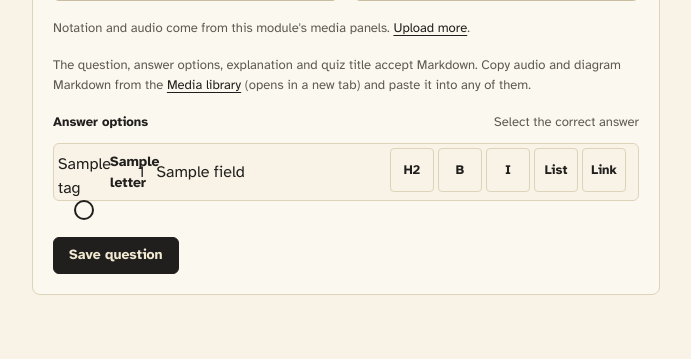
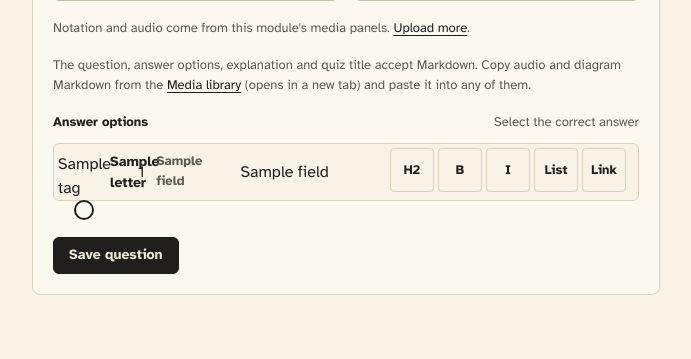
Before and after one commit to giasuddin90/dhakabassist, a Django app: template templates/manage_panel/quiz_form.html in a window 1280 px wide. Shown: the part 822-1181 px from the top of the page, without its empty margins (580-1271 px from the left). Run offline with Django 4.2, Linux system fonts and the light colour scheme; the template is opened without the code that fills it: most values are stand-ins (such as "Sample title", 1, 10 or a date in 2020); form fields are guessed from the names that the template uses; parts of the project's set-up code (start-up, migrations or seed data) failed here and were passed over.

Commit message:
quiz fix

```diff
--- a/static/css/manage.css
+++ b/static/css/manage.css
@@ -811,6 +811,14 @@ body.manage {
   flex-wrap: wrap;
   align-items: center;
   gap: 4px 12px;
+}
+
+.answer-edit__lang {
+  flex: none;
+  width: 4.5rem;
+  font-size: 13px;
+  font-weight: 700;
+  color: var(--text-muted);
 }
 
 .answer-edit__text + .answer-edit__text {
--- a/templates/manage_panel/quiz_form.html
+++ b/templates/manage_panel/quiz_form.html
@@ -95,6 +95,8 @@
           <div class="answer-edit__texts">
             {% for field in option.bilingual.text %}
               <div class="answer-edit__text">
+                {# Without the language tag, an option written alike in both languages looks listed twice. #}
+                <label class="answer-edit__lang" for="{{ field.id_for_label }}">{{ field.label }}</label>
                 {{ field }}
                 {% include "includes/md_tools.html" with target=field.id_for_label name="Option "|add:option.instance.letter|add:" "|add:field.label|add:" formatting" %}
               </div>
```
